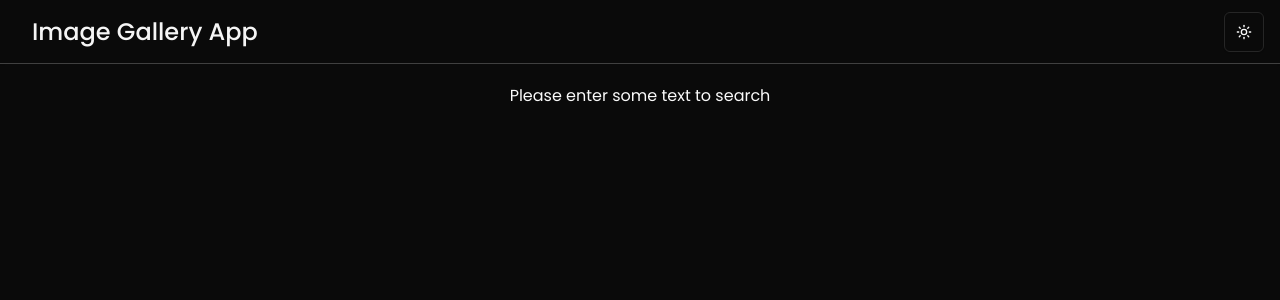
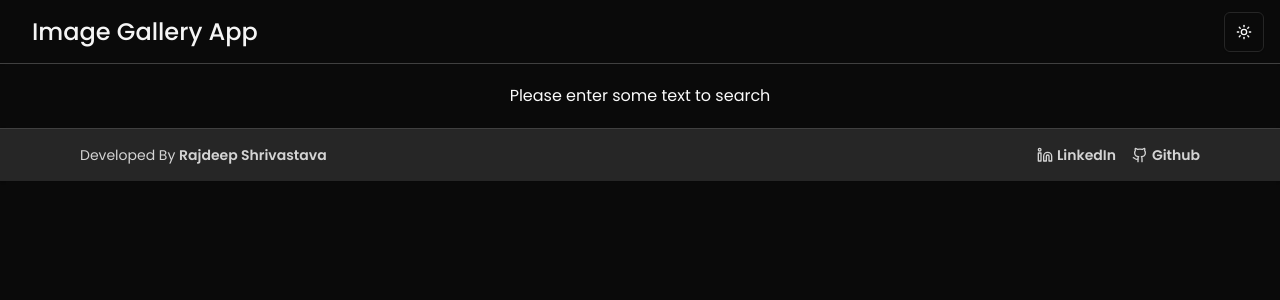
Before and after one commit to rajdeepsri/image-next-app, a Next.js app: page /search in a window 1280 px wide. Shown: the top 300 px of the page. Built offline with nearby package versions, Linux system fonts and the light colour scheme.

Commit message:
fixed navbar, added footer

```diff
--- a/src/app/layout.tsx
+++ b/src/app/layout.tsx
@@ -3,6 +3,7 @@ import './globals.css'
 import { ThemeProvider } from '@/components/theme-provider'
 import Navbar from '@/components/Navbar'
 import { Poppins } from 'next/font/google'
+import Footer from '@/components/Footer'
 
 export const metadata: Metadata = {
   title: 'SnapNest',
@@ -27,6 +28,7 @@ export default function RootLayout({
         <ThemeProvider attribute="class" defaultTheme="dark" enableSystem disableTransitionOnChange>
           <Navbar />
           {children}
+          <Footer />
         </ThemeProvider>
       </body>
     </html>
--- /dev/null
+++ b/src/components/ChangeThemeBtn.tsx
@@ -0,0 +1,29 @@
+'use client'
+
+import { useTheme } from 'next-themes'
+import { FC, useEffect, useState } from 'react'
+import { Button } from './ui/button'
+import { Moon, Sun } from 'lucide-react'
+
+const ChangeThemeBtn: FC = () => {
+  const { setTheme, theme } = useTheme()
+  const [mounted, setMounted] = useState(false)
+
+  useEffect(() => {
+    setMounted(true)
+  }, [])
+
+  // Render nothing on the server, and only render once mounted
+  if (!mounted) return null
+  return (
+    <Button
+      onClick={() => setTheme(theme === 'dark' ? 'light' : 'dark')}
+      variant="outline"
+      className="sm:h-10 sm:w-10 h-9 w-9"
+    >
+      {theme === 'dark' ? <Sun /> : <Moon />}
+    </Button>
+  )
+}
+
+export default ChangeThemeBtn
--- /dev/null
+++ b/src/components/Footer.tsx
@@ -0,0 +1,40 @@
+import { Github, Linkedin } from 'lucide-react'
+import React from 'react'
+
+const personalLinks = [
+  {
+    title: 'LinkedIn',
+    link: 'https://www.linkedin.com/in/rajdeep-shrivastava/',
+    icon: <Linkedin size={16} />,
+  },
+  {
+    title: 'Github',
+    link: 'https://github.com/rajdeepsri',
+    icon: <Github size={16} />,
+  },
+]
+
+const Footer = () => {
+  return (
+    <footer className="bg-neutral-100 shadow dark:bg-neutral-800 border-t border-neutral-200 dark:border-neutral-700 sm:px-20 px-4 sm:py-4 py-2 flex flex-col items-center justify-between sm:flex-row gap-1 sm:gap-0">
+      <p className="text-neutral-700 dark:text-neutral-300 sm:text-sm text-xs">
+        Developed By <span className="font-semibold">Rajdeep Shrivastava</span>
+      </p>
+      <div className="flex items-center justify-center gap-4">
+        {personalLinks.map(item => (
+          <a
+            key={item.title}
+            className="font-semibold text-neutral-700 dark:text-neutral-300 hover:underline flex items-center gap-1 sm:text-sm text-xs"
+            target="_blank"
+            rel="noopener noreferrer"
+            href={item.link}
+          >
+            <span>{item.icon}</span> {item.title}
+          </a>
+        ))}
+      </div>
+    </footer>
+  )
+}
+
+export default Footer
--- a/src/components/Navbar.tsx
+++ b/src/components/Navbar.tsx
@@ -1,33 +1,12 @@
-'use client'
+import ChangeThemeBtn from './ChangeThemeBtn'
 
-import { useTheme } from 'next-themes'
-import { FC, useEffect, useState } from 'react'
-import { Button } from './ui/button'
-import { Moon, Sun } from 'lucide-react'
-
-const Navbar: FC = () => {
-  const { setTheme, theme } = useTheme()
-  const [mounted, setMounted] = useState(false)
-
-  useEffect(() => {
-    setMounted(true)
-  }, [])
-
-  // Render nothing on the server, and only render once mounted
-  if (!mounted) return null
-
+const Navbar = () => {
   return (
     <nav className="flex items-center h-16 justify-between px-2 sm:px-4 shadow-sm w-full bg-neutral-50 dark:bg-neutral-950 dark:border-b-[1px] dark:border-neutral-700 border-b-[1px] border-neutral-300">
       <h1 className="sm:pl-4 pl-2 font-medium font-Satisfy text-base sm:text-2xl text-neutral-900 dark:text-neutral-100">
         Image Gallery App
       </h1>
-      <Button
-        onClick={() => setTheme(theme === 'dark' ? 'light' : 'dark')}
-        variant="outline"
-        className="sm:h-10 sm:w-10 h-9 w-9"
-      >
-        {theme === 'dark' ? <Sun /> : <Moon />}
-      </Button>
+      <ChangeThemeBtn />
     </nav>
   )
 }
```
